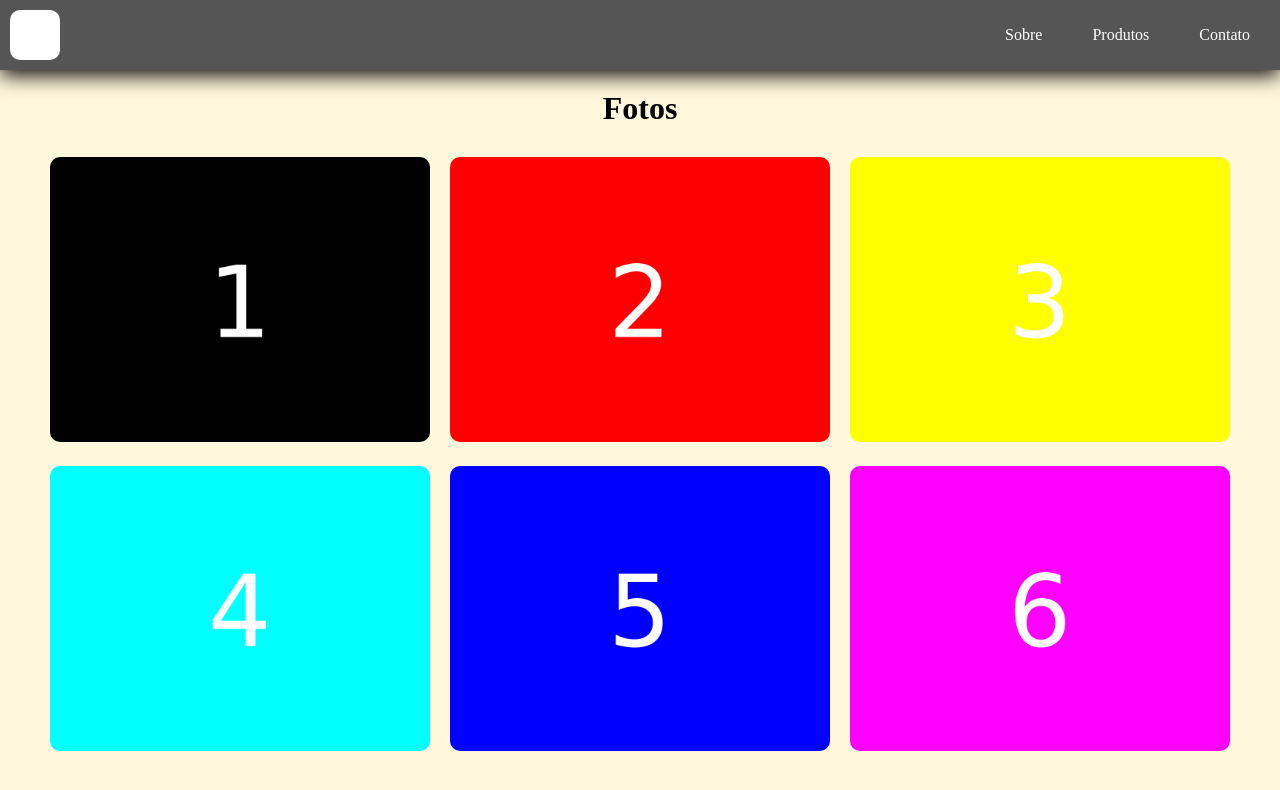
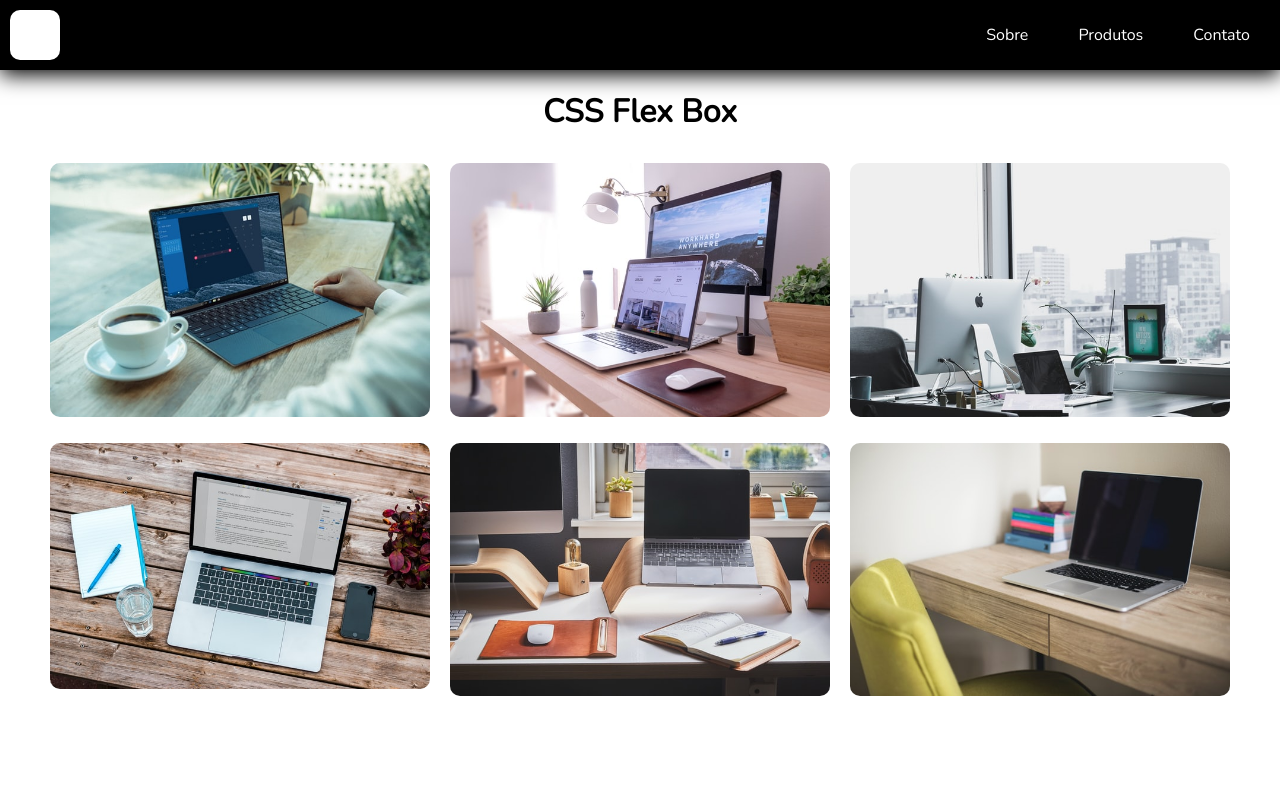
Before and after one commit to dssantos/layouts, a plain HTML site: page flexbox/index.html in a window 1280 px wide. Drawn offline with nearby package versions, Linux system fonts and the light colour scheme.

Commit message:
flexbox layout adjustments

```diff
--- a/flexbox/css/style.css
+++ b/flexbox/css/style.css
@@ -7,13 +7,14 @@
 body {
     width: 100%;
     height: 100vh;
-    background-color: cornsilk;
+    background-color: #fff;
+    font-family: Nunito;
 }
 
 header {
     width: 100%;
     height: 70px;
-    background-color: #555;
+    background-color: #000;
     box-shadow: 0px 5px 20px #000;
     padding: 10px;
     display: flex;
--- a/flexbox/index.html
+++ b/flexbox/index.html
@@ -5,6 +5,8 @@
     <meta name="viewport" content="width=device-width, initial-scale=1.0">
     <title>CSS Flex Box</title>
     <link rel="stylesheet" href="css/style.css">
+    <link rel="preconnect" href="https://fonts.gstatic.com">
+    <link href="https://fonts.googleapis.com/css2?family=Nunito&display=swap" rel="stylesheet">
 </head>
 <body>
     <header>
@@ -15,25 +17,25 @@
             <li><a href="#">Contato</a></li>
         </ul>
     </header>
-    <h1>Fotos</h1>
+    <h1>CSS Flex Box</h1>
     <section class="container">
         <div>
-            <img src="img/1.png" alt="">
+            <img src="img/1.jpg" alt="Photo by XPS on Unsplash">
         </div>
         <div>
-            <img src="img/2.png" alt="">
+            <img src="img/2.jpg" alt="Photo by Domenico Loia on Unsplash">
         </div>
         <div>
-            <img src="img/3.png" alt="">
+            <img src="img/3.jpg" alt="Photo by Alesia Kazantceva on Unsplash">
         </div>
         <div>
-            <img src="img/4.png" alt="">
+            <img src="img/4.jpg" alt="Photo by Bram Naus on Unsplash">
         </div>
         <div>
-            <img src="img/5.png" alt="">
+            <img src="img/5.jpg" alt="Photo by Grovemade on Unsplash">
         </div>
         <div>
-            <img src="img/6.png" alt="">
+            <img src="img/6.jpg" alt="Photo by Grovemade on Unsplash">
         </div>
     </section>
 </body>
```
Also changed, not shown: flexbox/img/1.jpg (added), flexbox/img/2.jpg (added), flexbox/img/3.jpg (added), flexbox/img/4.jpg (added), flexbox/img/5.jpg (added), flexbox/img/6.jpg (added).
